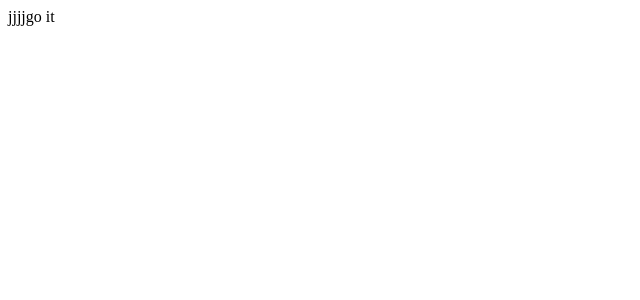
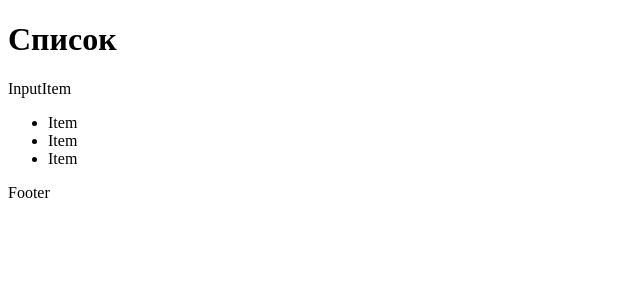
Before and after one commit to WebHeroSchool/avi_2todo, a React (Create React App) app: page / in a window 1280 px wide. Shown: the top 300 px of the page, without its empty margins (0-640 px from the left). Built offline with nearby package versions, Linux system fonts and the light colour scheme.

Commit message:
структура проекта

```diff
--- a/src/App.js
+++ /dev/null
@@ -1,7 +0,0 @@
-import React from 'react';
-
-const element = (<div>jjjj
- <a>go it</a>
-</div>);
-
-export { element };
--- /dev/null
+++ b/src/components/App/App.js
@@ -0,0 +1,14 @@
+import React from 'react';
+import InputItem from '../InputItem/InputItem';
+import ItemList from '../ItemList/ItemList';
+import Footer from '../Footer/Footer';
+
+const App = () => (<div>
+  <h1>Список</h1>
+  <InputItem />
+  <ItemList />
+  <Footer />
+</div>
+);
+
+export default App;
--- /dev/null
+++ b/src/components/Footer/Footer.js
@@ -0,0 +1,6 @@
+import React from 'react';
+
+const Footer = () => (<div>Footer</div>);
+
+
+export default Footer;
--- /dev/null
+++ b/src/components/InputItem/InputItem.js
@@ -0,0 +1,6 @@
+import React from 'react';
+
+const InputItem = () => (<div>InputItem</div>);
+
+
+export default InputItem;
--- /dev/null
+++ b/src/components/Item/Item.js
@@ -0,0 +1,6 @@
+import React from 'react';
+
+const Item = () => (<div>Item</div>);
+
+
+export default Item;
--- /dev/null
+++ b/src/components/ItemList/ItemList.js
@@ -0,0 +1,11 @@
+import React from 'react';
+import Item from '../Item/Item';
+
+const ItemList = () => (<ul>
+  <li><Item /></li>
+  <li><Item /></li>
+  <li><Item /></li>
+</ul>)
+
+
+export default ItemList;
--- a/src/index.js
+++ b/src/index.js
@@ -1,8 +1,8 @@
 import React from 'react';
 import ReactDOM from 'react-dom';
-import { element } from './App';
+import App from './components/App/App';
 
 
-ReactDOM.render(element,
+ReactDOM.render(<App />,
   document.getElementById('root')
 );
```
Also changed, not shown: 1 other file (tests, documents, lock files or other folders).
